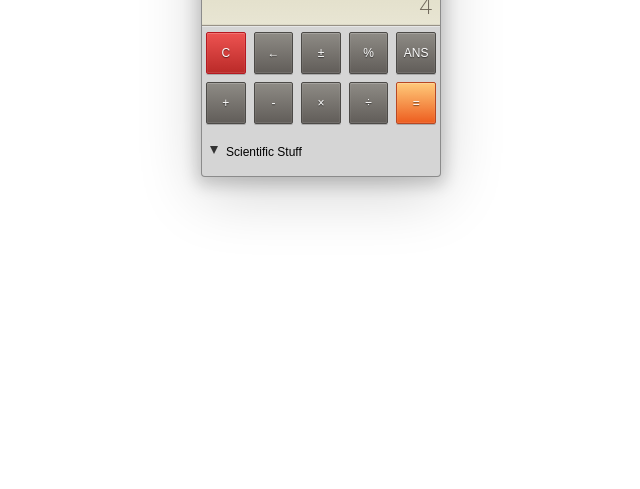
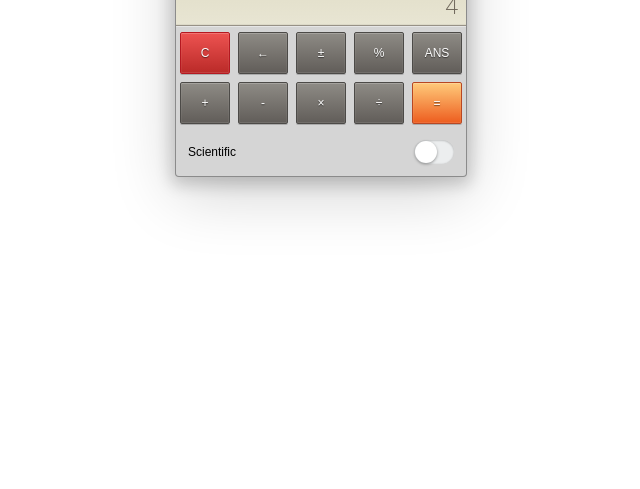
Before and after one commit to harveycabaguio/calculator, a plain HTML site: page index.html in a window 1280 px wide. Shown: the part 311-800 px from the top of the page, without its empty margins (319-959 px from the left). Drawn offline with Linux system fonts and the light colour scheme.

Commit message:
functioning scientific mode switch

```diff
--- a/index.html
+++ b/index.html
@@ -67,9 +67,53 @@
           <a class="orange" href="#">=</a>
         </div>
         <div class="row">
-          <div class="arrow-down"></div>
-          <p>Scientific Stuff</p>
+          <label class="label" for="toggle">Scientific</label>
+          <label class="switch no-label toggle" for="toggle">
+            <input type="checkbox" class="switch-input" id="toggle">
+            <span class="switch-trough" data-on="On" data-off="Off"></span>
+            <span class="switch-handle"></span>
+          </label>
         </div>
+        <section id="science" data-toggle="off">
+          <div class="row">
+            <a href="#">(</a>
+            <a href="#">)</a>
+            <a href="#">sin</a>
+            <a href="#">cos</a>
+            <a href="#">tan</a>
+          </div>
+          <div class="row">
+            <a href="#">x<sup>y</sup></a>
+            <a href="#">&radic;</a>
+            <a href="#">sinh</a>
+            <a href="#">cosh</a>
+            <a href="#">tanh</a>
+          </div>
+          <div class="row">
+            <a href="#">&pi;</a>
+            <a href="#">e</a>
+            <a href="#">log</a>
+            <a href="#">ln</a>
+          </div>
+        </section>
+        <script type="text/javascript">
+          var toggle = document.getElementById("toggle");
+          var science = document.getElementById("science");
+
+          function stateChange() {
+            if (toggle.checked) {
+              science.setAttribute("data-toggle", "on");
+            } else {
+              science.setAttribute("data-toggle", "off");
+            }
+          }
+
+          window.onload= function () {
+            console.log("loaded");
+            toggle.addEventListener("click", stateChange);
+            console.log(toggle);
+          };
+        </script>
       </div>
 
     </div>
--- a/style.css
+++ b/style.css
@@ -7,7 +7,7 @@ a {
 }
 
 .window {
-  width: 240px;
+  width: 292px;
   margin-left: auto;
   margin-right: auto;
   margin-top: 25vh;
@@ -21,6 +21,11 @@ a {
 
   font-family: 'Droid Sans', sans-serif;
   font-size: 9pt;
+
+  -webkit-user-select: none;
+  user-select: none;
+  transition: max-height 200ms ease-in-out;
+  overflow: hidden;
 }
 
 .toolbar {
@@ -57,6 +62,8 @@ a {
   line-height: 48px;
   text-align: center;
   text-shadow: 0 1px 1px rgba(0,0,0,0.5);
+
+
 }
 
 #recent-icon {
@@ -86,6 +93,9 @@ a {
 
   color: #6d6559;
   text-align: right;
+
+  -webkit-user-select: all;
+  user-select: all;
 }
 
 .input {
@@ -106,7 +116,8 @@ a {
 
 .buttons .row a {
   display: inline-block;
-  width: 40px;
+  flex-grow: 0;
+  width: 48px;
   height: 40px;
   margin: 4px;
 
@@ -125,7 +136,6 @@ a {
   text-decoration: none;
   text-shadow: 0 1px 1px rgba(0,0,0,0.5);
 
-  transition: all 200ms ease-in-out;
 }
 
 .buttons .row a:hover {
@@ -143,23 +153,168 @@ a {
   border: 1px solid #b51820;
 }
 
-.buttons .row p,
-.buttons .row .arrow-down {
+.buttons .row .label {
   display: inline-block;
+  flex-grow: 1;
   height: 40px;
   margin: 4px;
+  margin-left: 12px;
 
   line-height: 40px;
 }
 
-.buttons .row .arrow-down {
-	width: 0;
-	height: 0;
-  margin-top: 18px;
-  margin-left: 8px;
+#science {
+  transition: all 200ms ease-in-out;
+}
 
-	border-left: 4px solid transparent;
-	border-right: 4px solid transparent;
-	border-top: 8px solid #333;
-  box-sizing: border-box;
+#science[data-toggle='off'] {
+  max-height: 0;
+  opacity: 0;
 }
+
+#science[data-toggle='on'] {
+  opacity: 1.0;
+  max-height: 150px;
+}
+
+/*----- Sam's Switch -----*/
+
+.switch {
+    margin: 9px;
+    position: relative;
+    display: inline-block;
+    vertical-align: top;
+    width: 64px;
+    height: 24px;
+    padding: 3px;
+    background-color: transparent;
+    border-radius: 12px;
+    cursor: pointer;
+}
+
+.switch-input {
+    position: absolute;
+    top: 0;
+    left: 0;
+    opacity: 0;
+}
+
+.switch-input:focus ~ .switch-handle {
+    box-shadow: 0 0 4px 1px #469DF6, 0 1px 3px 0 rgba(0, 0, 0, 0.4);
+}
+
+.switch-group {
+    display: inline-block;
+    width: 100%;
+}
+
+/* No Label */
+
+.switch.no-label  {
+    width: 40px;
+}
+
+.switch.no-label > .switch-input:checked ~ .switch-handle {
+    left: 20px;
+}
+
+.switch.no-label > .switch-trough {
+    font-size: 0;
+}
+
+/*----- Switch Trough -----*/
+
+.switch-trough {
+    font-family: 'Roboto', sans-serif;
+    font-weight: 700;
+    position: relative;
+    display: block;
+    height: inherit;
+    font-size: 11px;
+    text-transform: uppercase;
+    background: #eceeef;
+    border-radius: inherit;
+    box-shadow: inset 0 1px 2px rgba(0, 0, 0, 0.12), inset 0 0 2px rgba(0, 0, 0, 0.15);
+    -webkit-transition: 0.15s ease-out;
+    -moz-transition: 0.15s ease-out;
+    -o-transition: 0.15s ease-out;
+    transition: 0.15s ease-out;
+    -webkit-transition-property: opacity background;
+    -moz-transition-property: opacity background;
+    -o-transition-property: opacity background;
+    transition-property: opacity background;
+}
+
+
+.switch-trough:before, .switch-trough:after {
+    position: absolute;
+    top: 50%;
+    margin-top: -0.5em;
+    line-height: 1;
+    -webkit-transition: inherit;
+    -moz-transition: inherit;
+    -o-transition: inherit;
+    transition: inherit;
+}
+
+.switch-trough:before {
+    content: attr(data-off);
+    right: 11px;
+    color: #aaa;
+    text-shadow: 0 1px rgba(255, 255, 255, 0.5);
+}
+
+.switch-trough:after {
+    content: attr(data-on);
+    left: 11px;
+    color: white;
+    text-shadow: 0 1px rgba(0, 0, 0, 0.2);
+    opacity: 0;
+}
+
+/*----- Switch Handle -----*/
+
+.switch-handle {
+    position: absolute;
+    top: 4px;
+    left: 4px;
+    width: 22px;
+    height: 22px;
+    background: white;
+    border-radius: 50%;
+    box-shadow: 0 1px 3px 0 rgba(0, 0, 0, 0.4);
+    -webkit-transition: left 0.15s ease-out;
+    -moz-transition: left 0.15s ease-out;
+    -o-transition: left 0.15s ease-out;
+    transition: left 0.15s ease-out;
+}
+
+.switch-handle:before {
+    content: '';
+    position: absolute;
+    top: 50%;
+    left: 50%;
+    margin: -6px 0 0 -6px;
+    width: 12px;
+    height: 12px;
+    border-radius: 6px;
+}
+
+
+/*----- Checked Switch -----*/
+
+.switch-input:checked ~ .switch-trough {
+    background: #419BF9;
+}
+
+.switch-input:checked ~ .switch-trough:before {
+    opacity: 0;
+}
+
+.switch-input:checked ~ .switch-trough:after {
+    opacity: 1;
+}
+
+.switch-input:checked ~ .switch-handle {
+    left: 44px;
+}
```
